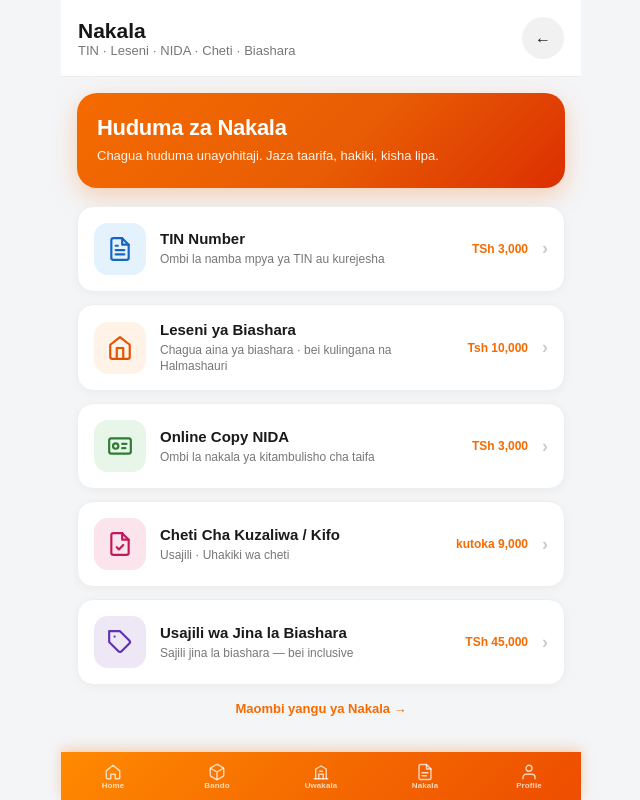
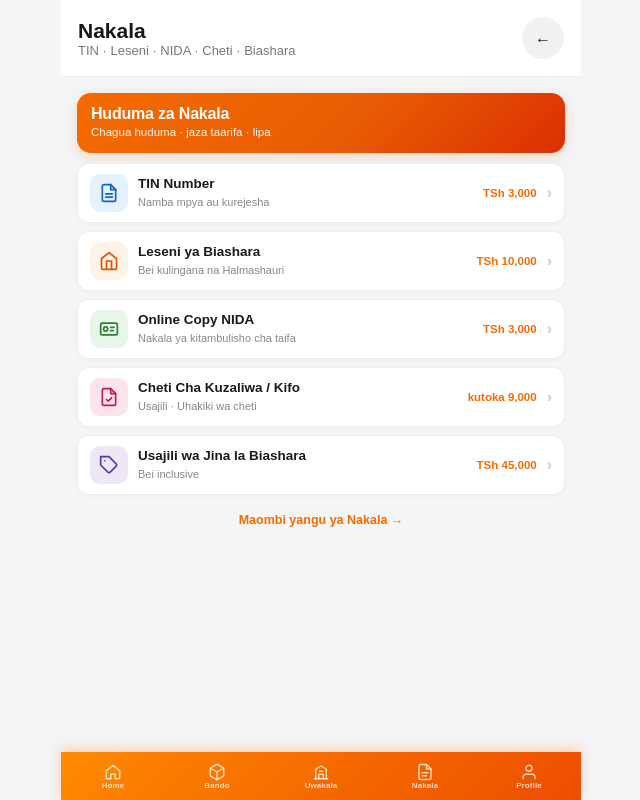
Before and after one commit to keyramkey/halotel-bando, a Flask app: page /nakala in a window 1280 px wide. Shown: the whole page, without its empty margins (319-959 px from the left). Run offline with Flask 3, Linux system fonts and the light colour scheme; the visitor is signed in with stand-in values (Sample User, id 1); some libraries are stand-ins or nearby versions.

Commit message:
Update nakala.html

```diff
--- a/templates/nakala.html
+++ b/templates/nakala.html
@@ -6,72 +6,78 @@
 
     .nk-hero {
         background: linear-gradient(135deg, #f56b00 0%, #e85d04 55%, #dc2f02 100%);
-        border-radius: 20px;
-        padding: 22px 20px;
+        border-radius: 14px;
+        padding: 12px 14px;
         color: #fff;
-        margin-bottom: 18px;
-        box-shadow: 0 8px 24px rgba(245, 107, 0, 0.28);
+        margin-bottom: 10px;
+        box-shadow: 0 4px 14px rgba(245, 107, 0, 0.22);
     }
     .nk-hero h1 {
-        font-size: 22px;
+        font-size: 16px;
         font-weight: 800;
-        margin: 0 0 6px;
-        letter-spacing: -0.3px;
+        margin: 0 0 2px;
+        letter-spacing: -0.2px;
     }
     .nk-hero p {
         margin: 0;
-        font-size: 13px;
+        font-size: 11.5px;
         opacity: 0.92;
-        line-height: 1.45;
+        line-height: 1.35;
     }
 
     .nk-grid {
         display: grid;
-        gap: 12px;
+        gap: 8px;
     }
     .nk-card {
         display: flex;
         align-items: center;
-        gap: 14px;
+        gap: 10px;
         background: #fff;
         border: 1px solid #eee;
-        border-radius: 16px;
-        padding: 16px;
+        border-radius: 12px;
+        padding: 10px 12px;
         text-decoration: none;
         color: inherit;
-        box-shadow: 0 2px 10px rgba(0,0,0,0.04);
-        transition: transform 0.12s, box-shadow 0.12s;
+        box-shadow: 0 1px 4px rgba(0,0,0,0.03);
     }
-    .nk-card:active {
-        transform: scale(0.98);
-    }
+    .nk-card:active { transform: scale(0.98); }
+
     .nk-icon {
-        width: 52px;
-        height: 52px;
-        border-radius: 14px;
+        width: 38px;
+        height: 38px;
+        border-radius: 10px;
         display: grid;
         place-items: center;
-        font-size: 24px;
         flex-shrink: 0;
     }
+    .nk-icon svg { width: 20px; height: 20px; }
     .nk-icon.tin { background: #e3f2fd; }
     .nk-icon.license { background: #fff3e8; }
     .nk-icon.nida { background: #e8f5e9; }
+    .nk-icon.cheti { background: #fce4ec; }
+    .nk-icon.biz { background: #ede7f6; }
+
     .nk-body { flex: 1; min-width: 0; }
     .nk-body h3 {
         margin: 0;
-        font-size: 15px;
+        font-size: 13.5px;
         font-weight: 800;
         color: #1a1a1a;
+        line-height: 1.25;
     }
     .nk-body p {
-        margin: 4px 0 0;
-        font-size: 12px;
-        color: #777;
-        line-height: 1.35;
+        margin: 2px 0 0;
+        font-size: 11px;
+        color: #888;
+        line-height: 1.3;
+        white-space: nowrap;
+        overflow: hidden;
+        text-overflow: ellipsis;
     }
+
     .nk-price {
-        font-size: 12px;
+        font-size: 11.5px;
         font-weight: 800;
         color: #f56b00;
         white-space: nowrap;
@@ -79,7 +85,7 @@
     }
     .nk-arrow {
         color: #ccc;
-        font-size: 18px;
+        font-size: 16px;
         font-weight: 700;
         flex-shrink: 0;
     }
@@ -87,11 +93,12 @@
     .nk-link {
         display: block;
         text-align: center;
-        margin-top: 16px;
-        font-size: 13px;
+        margin-top: 10px;
+        font-size: 12.5px;
         font-weight: 700;
         color: #f56b00;
         text-decoration: none;
+        padding: 8px;
     }
 </style>
 
@@ -106,23 +113,22 @@
 <div class="page nk-wrap">
     <div class="nk-hero">
         <h1>Huduma za Nakala</h1>
-        <p>Chagua huduma unayohitaji. Jaza taarifa, hakiki, kisha lipa.</p>
+        <p>Chagua huduma · jaza taarifa · lipa</p>
     </div>
 
     <div class="nk-grid">
         <a class="nk-card" href="{{ url_for('nakala_tin') }}">
             <div class="nk-icon tin">
-                <svg width="26" height="26" viewBox="0 0 24 24" fill="none" stroke="#1565c0" stroke-width="2" stroke-linecap="round" stroke-linejoin="round">
+                <svg viewBox="0 0 24 24" fill="none" stroke="#1565c0" stroke-width="2" stroke-linecap="round" stroke-linejoin="round">
                     <path d="M14 2H6a2 2 0 0 0-2 2v16a2 2 0 0 0 2 2h12a2 2 0 0 0 2-2V8z"/>
                     <polyline points="14 2 14 8 20 8"/>
                     <line x1="16" y1="13" x2="8" y2="13"/>
                     <line x1="16" y1="17" x2="8" y2="17"/>
-                    <line x1="10" y1="9" x2="8" y2="9"/>
                 </svg>
             </div>
             <div class="nk-body">
                 <h3>TIN Number</h3>
-                <p>Ombi la namba mpya ya TIN au kurejesha</p>
+                <p>Namba mpya au kurejesha</p>
             </div>
             <div class="nk-price">TSh 3,000</div>
             <div class="nk-arrow">›</div>
@@ -130,22 +136,22 @@
 
         <a class="nk-card" href="{{ url_for('nakala_license') }}">
             <div class="nk-icon license">
-                <svg width="26" height="26" viewBox="0 0 24 24" fill="none" stroke="#e65100" stroke-width="2" stroke-linecap="round" stroke-linejoin="round">
+                <svg viewBox="0 0 24 24" fill="none" stroke="#e65100" stroke-width="2" stroke-linecap="round" stroke-linejoin="round">
                     <path d="M3 9l9-7 9 7v11a2 2 0 0 1-2 2H5a2 2 0 0 1-2-2z"/>
                     <polyline points="9 22 9 12 15 12 15 22"/>
                 </svg>
             </div>
             <div class="nk-body">
                 <h3>Leseni ya Biashara</h3>
-                <p>Chagua aina ya biashara · bei kulingana na Halmashauri</p>
+                <p>Bei kulingana na Halmashauri</p>
             </div>
-            <div class="nk-price">Tsh 10,000</div>
+            <div class="nk-price">TSh 10,000</div>
             <div class="nk-arrow">›</div>
         </a>
 
         <a class="nk-card" href="{{ url_for('nakala_nida') }}">
             <div class="nk-icon nida">
-                <svg width="26" height="26" viewBox="0 0 24 24" fill="none" stroke="#2e7d32" stroke-width="2" stroke-linecap="round" stroke-linejoin="round">
+                <svg viewBox="0 0 24 24" fill="none" stroke="#2e7d32" stroke-width="2" stroke-linecap="round" stroke-linejoin="round">
                     <rect x="2" y="5" width="20" height="14" rx="2"/>
                     <circle cx="8" cy="12" r="2.5"/>
                     <path d="M14 10h4M14 14h3"/>
@@ -153,15 +159,15 @@
             </div>
             <div class="nk-body">
                 <h3>Online Copy NIDA</h3>
-                <p>Ombi la nakala ya kitambulisho cha taifa</p>
+                <p>Nakala ya kitambulisho cha taifa</p>
             </div>
             <div class="nk-price">TSh 3,000</div>
             <div class="nk-arrow">›</div>
         </a>
 
         <a class="nk-card" href="{{ url_for('nakala_cheti_menu') }}">
-            <div class="nk-icon" style="background:#fce4ec;">
-                <svg width="26" height="26" viewBox="0 0 24 24" fill="none" stroke="#c2185b" stroke-width="2" stroke-linecap="round" stroke-linejoin="round">
+            <div class="nk-icon cheti">
+                <svg viewBox="0 0 24 24" fill="none" stroke="#c2185b" stroke-width="2" stroke-linecap="round" stroke-linejoin="round">
                     <path d="M14 2H6a2 2 0 0 0-2 2v16a2 2 0 0 0 2 2h12a2 2 0 0 0 2-2V8z"/>
                     <polyline points="14 2 14 8 20 8"/>
                     <path d="M9 15l2 2 4-4"/>
@@ -176,15 +182,15 @@
         </a>
 
         <a class="nk-card" href="{{ url_for('nakala_business_name') }}">
-            <div class="nk-icon" style="background:#ede7f6;">
-                <svg width="26" height="26" viewBox="0 0 24 24" fill="none" stroke="#5e35b1" stroke-width="2" stroke-linecap="round" stroke-linejoin="round">
+            <div class="nk-icon biz">
+                <svg viewBox="0 0 24 24" fill="none" stroke="#5e35b1" stroke-width="2" stroke-linecap="round" stroke-linejoin="round">
                     <path d="M20.59 13.41l-7.17 7.17a2 2 0 0 1-2.83 0L2 12V2h10l8.59 8.59a2 2 0 0 1 0 2.82z"/>
                     <line x1="7" y1="7" x2="7.01" y2="7"/>
                 </svg>
             </div>
             <div class="nk-body">
                 <h3>Usajili wa Jina la Biashara</h3>
-                <p>Sajili jina la biashara — bei inclusive</p>
+                <p>Bei inclusive</p>
             </div>
             <div class="nk-price">TSh 45,000</div>
             <div class="nk-arrow">›</div>
```
